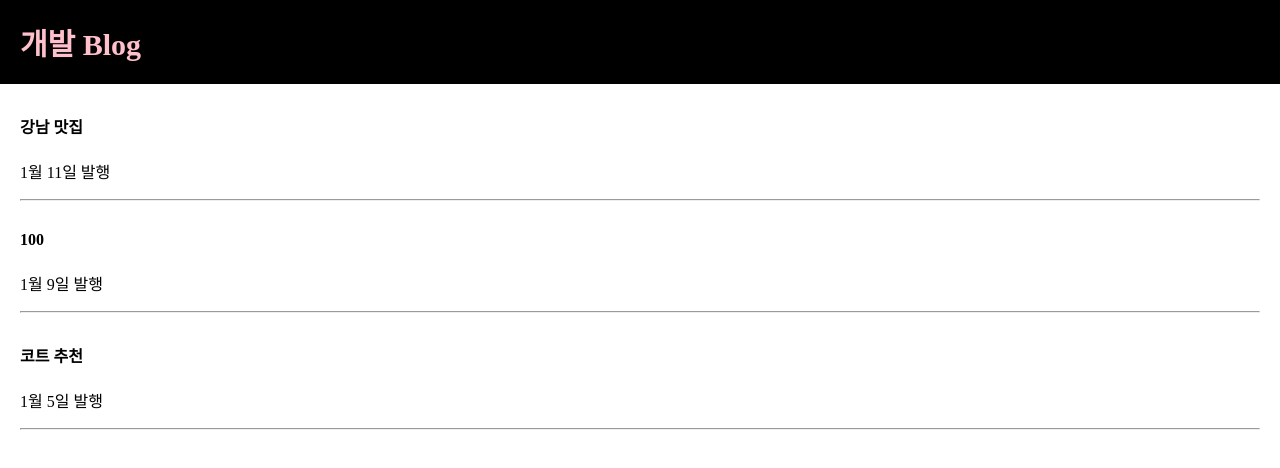
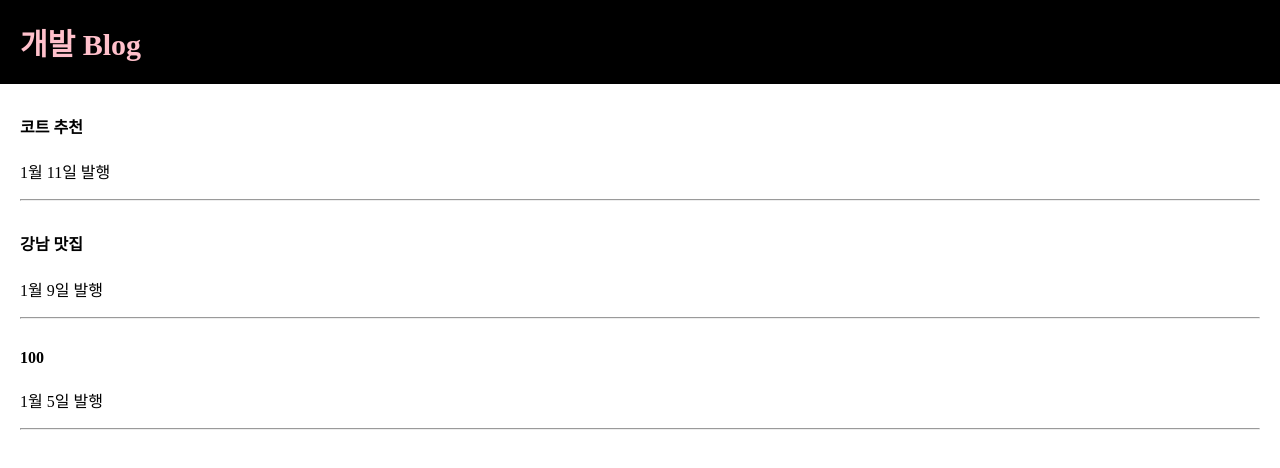
Before and after one commit to ulr0/react-class, a React (Create React App) app: page / in a window 1280 px wide. Shown: the top 468 px of the page. Built offline with nearby package versions, Linux system fonts and the light colour scheme.

Commit message:
useState

```diff
--- a/src/App.js
+++ b/src/App.js
@@ -5,29 +5,27 @@ import './App.css';
 function App() {
 
   let [title, titleChange] = useState('코트 추천');
-  let posts = '강남 맛집'
-  function a(){
-    return 100
-  }
-  let b = { color : 'pink', fontSize : '30px' }
+  let [title2, titleChange2] = useState('강남 맛집');
+  let [title3, titleChange3] = useState(100);
+  let a = { color : 'pink', fontSize : '30px' }
 
   return (
     <div className="App">
       <div className="black-nav">
-        <div style={ b }> 개발 Blog </div>
+        <div style={ a }> 개발 Blog </div>
       </div>
       <div className="list">
-        <h4> { posts } </h4>
+        <h4> { title } </h4>
         <p>1월 11일 발행</p>
         <hr/>
       </div>
       <div className="list">
-        <h4> { a() } </h4>
+        <h4> { title2 } </h4>
         <p>1월 9일 발행</p>
         <hr/>
       </div>
       <div className="list">
-        <h4> { title } </h4>
+        <h4> { title3 } </h4>
         <p>1월 5일 발행</p>
         <hr/>
       </div>
```
